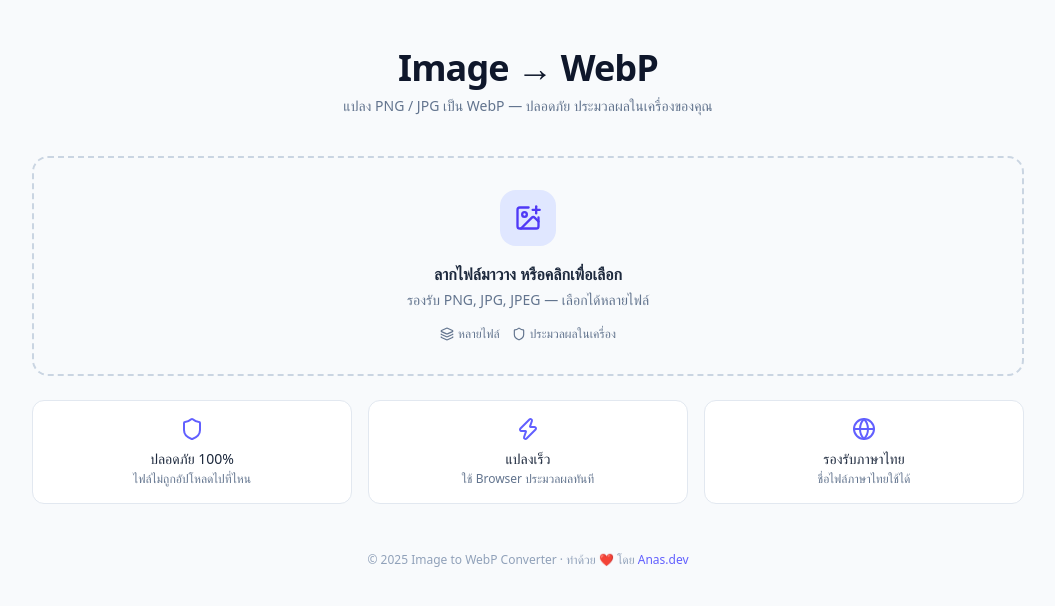
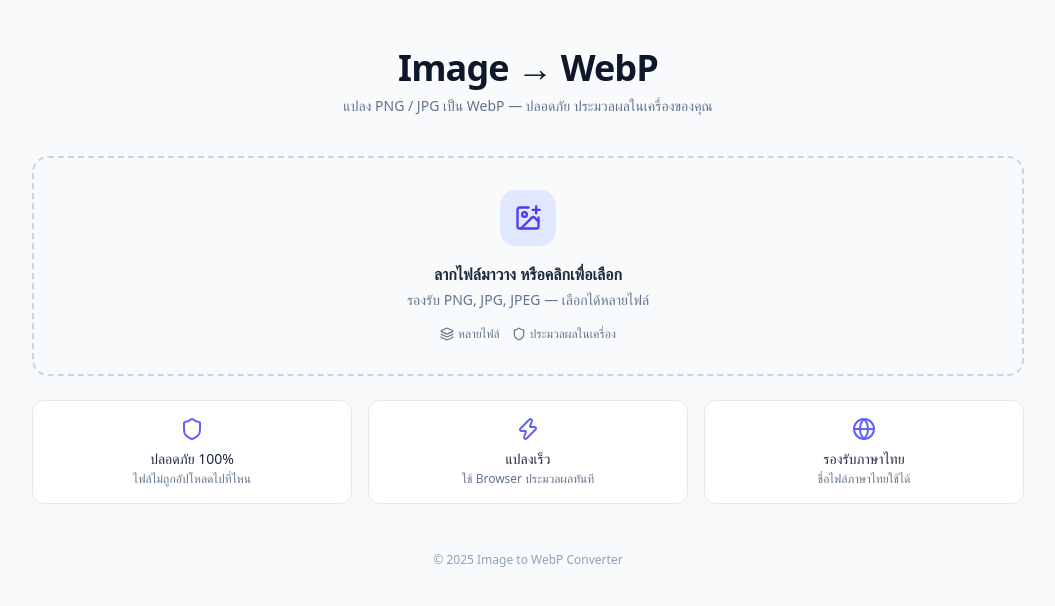
Before and after one commit to SP-Nut/PNG-to-Webp, a Next.js app: page / in a window 1280 px wide. Shown: the top 606 px of the page, without its empty margins (112-1167 px from the left). Built offline with nearby package versions, Linux system fonts and the light colour scheme.

Commit message:
remove Anas.dev from footer

```diff
--- a/app/page.tsx
+++ b/app/page.tsx
@@ -297,18 +297,8 @@ export default function Home() {
         </div>
 
         {/* Footer */}
-        <footer className="mt-12 text-center text-xs text-slate-400 dark:text-slate-500 space-y-1">
-          <p>
-            © {new Date().getFullYear()} Image to WebP Converter · ทำด้วย ❤️ โดย{' '}
-            <a
-              href="https://nonie001.github.io/"
-              target="_blank"
-              rel="noopener noreferrer"
-              className="text-indigo-500 hover:underline"
-            >
-              Anas.dev
-            </a>
-          </p>
+        <footer className="mt-12 text-center text-xs text-slate-400 dark:text-slate-500">
+          <p>© {new Date().getFullYear()} Image to WebP Converter</p>
         </footer>
       </div>
     </div>
```
